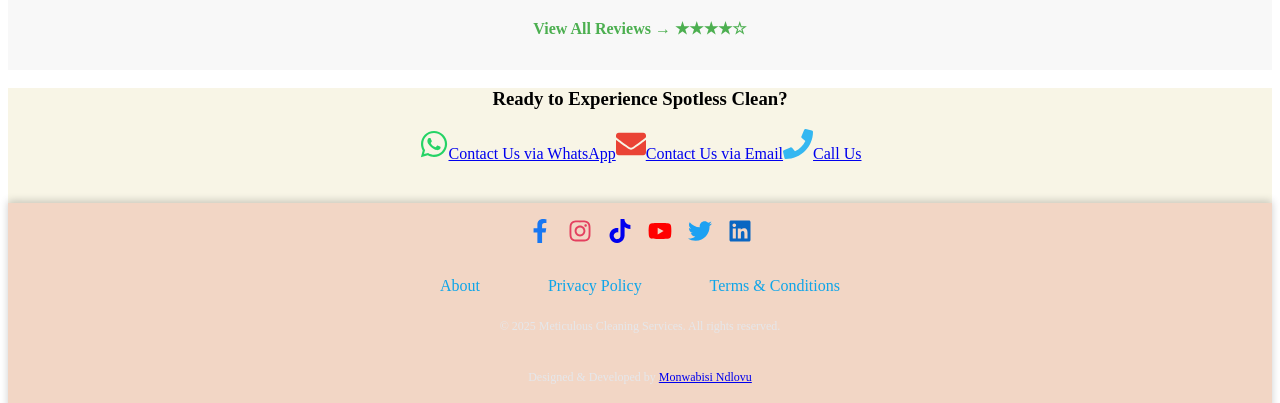
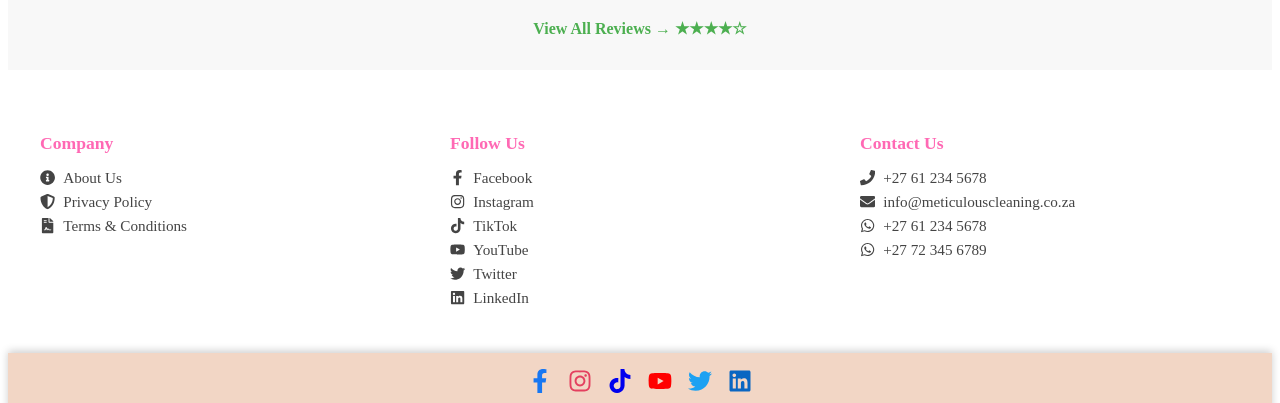
Before and after one commit to Monwabisindlovu/meticulous-cleaning, a React (Vite) app: page / in a window 1280 px wide. Shown: the part 2770-3173 px from the top of the page. Built offline with nearby package versions, Linux system fonts and the light colour scheme.

Commit message:
updating booking form

```diff
--- a/package.json
+++ b/package.json
@@ -15,6 +15,7 @@
     "emailjs-com": "^3.2.0",
     "emoji-mart": "^5.6.0",
     "emoji-picker-react": "^4.12.2",
+    "firebase": "^11.6.0",
     "font-awesome": "^4.7.0",
     "framer-motion": "^12.6.3",
     "lucide-react": "^0.487.0",
--- a/src/components/QuoteModal.jsx
+++ b/src/components/QuoteModal.jsx
@@ -1,5 +1,7 @@
 import React, { useState, useEffect } from "react";
+import { useNavigate } from "react-router-dom"; // ✅ Use this instead of useHistory
 import "./QuoteModal.css";
+
 
 const pricingData = {
   onceOff: {
@@ -39,6 +41,8 @@ const pricingData = {
 };
 
 const QuoteModal = ({ service, onClose }) => {
+  const navigate = useNavigate(); // ✅ Use navigate instead of history
+
   const [frequency, setFrequency] = useState("onceOff");
   const [cleaningType, setCleaningType] = useState("basic");
   const [bedrooms, setBedrooms] = useState("1 Bedroom");
@@ -56,28 +60,17 @@ const QuoteModal = ({ service, onClose }) => {
     setTotal(price);
   }, [frequency, cleaningType, bedrooms]);
 
-  const handleEmail = () => {
-    alert(`Quote sent to ${email}`);
-  };
-
-  const handleWhatsApp = () => {
-    const message = encodeURIComponent(
-      `New quote request:\n\nService: ${service}\nFrequency: ${frequency}\nCleaning Type: ${cleaningType}\nBedrooms: ${bedrooms}\nTotal: R${total}\nCustomer Email: ${email}\nNotes: ${notes}`
-    );
-    const whatsappURL = `https://wa.me/<YOUR_NUMBER>?text=${message}`;
-    window.open(whatsappURL, "_blank");
-  };
-
-  const handleSave = () => {
-    const quoteData = { service, frequency, cleaningType, bedrooms, total, email, notes };
+  const handleContinueToBooking = () => {
+    const quoteData = { service, frequency, cleaningType, bedrooms, total, notes };
     localStorage.setItem("quoteInfo", JSON.stringify(quoteData));
-    alert("Quote saved!");
+    navigate("/booking"); // ✅ Navigates to Booking page
   };
 
   return (
     <div className="quote-modal">
       <div className="quote-content">
         <h2>{service}</h2>
+
         <div className="input-group">
           <label>Frequency</label>
           <select value={frequency} onChange={(e) => setFrequency(e.target.value)}>
@@ -130,9 +123,7 @@ const QuoteModal = ({ service, onClose }) => {
         <h3>Total: R{total}</h3>
 
         <div className="quote-buttons">
-          <button onClick={handleEmail}>📧 Email Me</button>
-          <button onClick={handleWhatsApp}>📱 WhatsApp Provider</button>
-          <button onClick={handleSave}>💾 Save Quote</button>
+          <button onClick={handleContinueToBooking}>📋 Continue to Booking</button>
           <button onClick={onClose}>❌ Close</button>
         </div>
       </div>
--- /dev/null
+++ b/src/firebase.js
@@ -0,0 +1,22 @@
+// firebase.js
+import { initializeApp } from "firebase/app";
+import { getFirestore } from "firebase/firestore"; // for Firestore
+import { getAnalytics } from "firebase/analytics"; // optional
+
+// Your web app's Firebase configuration
+const firebaseConfig = {
+  apiKey: "AIzaSyAej-dT13byvqxnEV0fWltAu3naEfGyn40",
+  authDomain: "meticulous-bookings.firebaseapp.com",
+  projectId: "meticulous-bookings",
+  storageBucket: "meticulous-bookings.appspot.com",
+  messagingSenderId: "633280551405",
+  appId: "1:633280551405:web:dc6116c6cb54f48bf46fe4",
+  measurementId: "G-6XCELDJTQ5"
+};
+
+// Initialize Firebase
+const app = initializeApp(firebaseConfig);
+const db = getFirestore(app); // for Firestore
+const analytics = getAnalytics(app); // optional
+
+export { db };
--- a/src/pages/Home.css
+++ b/src/pages/Home.css
@@ -156,35 +156,125 @@
   padding-top: 0;
 }
 
-/* Media Queries */
+/* ============================== */
+/* Footer Section - Add to Bottom */
+/* ============================== */
+.footer-section-on-home {
+  background-color: transparent;
+  color: #f2f2f2;
+  padding: 40px 20px;
+  font-size: 1rem;
+}
+
+.footer-grid {
+  display: flex;
+  justify-content: space-between;
+  flex-wrap: wrap;
+  gap: 30px;
+  max-width: 1200px;
+  margin: 0 auto;
+}
+
+.footer-column {
+  flex: 1 1 300px;
+  min-width: 200px;
+}
+
+.footer-column h4 {
+  margin-bottom: 15px;
+  font-size: 1.1em;
+  color: #ff69b4;
+}
+
+.footer-column a,
+.footer-column p {
+  display: flex;
+  align-items: center;
+  gap: 8px;
+  margin: 6px 0;
+  color: #444;
+  text-decoration: none;
+  font-size: 0.95em;
+  transition: color 0.2s ease;
+  background: none !important;
+}
+
+.footer-column a:hover,
+.footer-column p:hover {
+  color: #0284c7;
+}
+
+/* Social Icons Row (optional) */
+.social-icons {
+  display: flex;
+  flex-wrap: wrap;
+  gap: 10px;
+  margin-top: 10px;
+}
+
+.social-icons a {
+  font-size: 1.5rem;
+  color: inherit;
+}
+
+.social-icons a:hover {
+  color: #0284c7;
+}
+
+/* =============== */
+/* Responsive View */
+/* =============== */
 @media (max-width: 768px) {
-  .hero {
-    padding: 50px 20px;
-    height: auto;
-    padding-bottom: 20px;
+  .footer-grid {
+    flex-direction: row;
+    justify-content: space-around;
+    align-items: flex-start;
+    text-align: left;
+    gap: 10px;
+    flex-wrap: nowrap;
   }
 
-  .hero-text-box h1 {
-    font-size: 2rem;
+  .footer-column {
+    flex: 1 1 33%;
+    min-width: auto;
   }
 
-  .hero-text-box p {
-    font-size: 1.2rem;
+  .footer-section-on-home {
+    font-size: 0.85rem;
+    padding: 30px 15px;
   }
 
-  .hero-text-box button {
-    font-size: 0.9rem;
-    padding: 8px 16px;
+  .footer-column h4 {
+    font-size: 1em;
+    margin-bottom: 10px;
+  }
+
+  .footer-column a,
+  .footer-column p {
+    font-size: 0.85em;
+    line-height: 1.4;
+  }
+
+  .social-icons {
+    justify-content: flex-start;
   }
 }
 
-@media (max-width: 640px) {
-  .before-after {
-    flex-direction: column;
-    align-items: center;
+@media (max-width: 500px) {
+  .footer-section-on-home {
+    font-size: 0.8rem;
   }
 
-  .before-after img {
-    max-width: 90%;
+  .footer-column h4 {
+    font-size: 0.95em;
+  }
+
+  .footer-grid {
+    flex-wrap: nowrap;
+    gap: 5px;
+  }
+
+  .footer-column {
+    padding: 0 5px;
   }
 }
--- a/src/pages/Home.jsx
+++ b/src/pages/Home.jsx
@@ -1,6 +1,19 @@
 import React from 'react';
 import { Link } from 'react-router-dom';
-import { FaWhatsapp, FaEnvelope, FaPhone } from 'react-icons/fa';
+import {
+  FaWhatsapp,
+  FaEnvelope,
+  FaPhone,
+  FaFacebookF,
+  FaInstagram,
+  FaTwitter,
+  FaLinkedin,
+  FaYoutube,
+  FaInfoCircle,
+  FaShieldAlt,
+  FaFileContract,
+} from 'react-icons/fa';
+import { SiTiktok } from 'react-icons/si';
 
 import heroImage from '../assets/cleaning-hero.jpg';
 import './Home.css';
@@ -52,35 +65,36 @@ const Home = () => {
         <Link to="/testimonials" className="view-all-reviews">View All Reviews → ★★★★☆</Link>
       </section>
 
-      {/* Call to Action */}
-      <section className="cta">
-        <h3>Ready to Experience Spotless Clean?</h3>
-        <div className="contact-links">
-          <a
-            href="https://wa.me/1234567890"
-            target="_blank"
-            rel="noopener noreferrer"
-            className="contact-link"
-          >
-            <FaWhatsapp size={30} color="#25D366" />
-            <span>Contact Us via WhatsApp</span>
-          </a>
-          <a
-            href="mailto:info@example.com"
-            target="_blank"
-            rel="noopener noreferrer"
-            className="contact-link"
-          >
-            <FaEnvelope size={30} color="#EA4335" />
-            <span>Contact Us via Email</span>
-          </a>
-          <a
-            href="tel:+1234567890"
-            className="contact-link"
-          >
-            <FaPhone size={30} color="#34B7F1" />
-            <span>Call Us</span>
-          </a>
+      {/* Footer-style Section */}
+      <section className="footer-section-on-home">
+        <div className="footer-grid">
+          {/* Legal Links */}
+          <div className="footer-column">
+            <h4>Company</h4>
+            <Link to="/about"><FaInfoCircle /> About Us</Link>
+            <Link to="/privacy-policy"><FaShieldAlt /> Privacy Policy</Link>
+            <Link to="/terms"><FaFileContract /> Terms & Conditions</Link>
+          </div>
+
+          {/* Social Media */}
+          <div className="footer-column">
+            <h4>Follow Us</h4>
+            <a href="https://facebook.com" target="_blank" rel="noopener noreferrer"><FaFacebookF /> Facebook</a>
+            <a href="https://instagram.com" target="_blank" rel="noopener noreferrer"><FaInstagram /> Instagram</a>
+            <a href="https://tiktok.com" target="_blank" rel="noopener noreferrer"><SiTiktok /> TikTok</a>
+            <a href="https://youtube.com" target="_blank" rel="noopener noreferrer"><FaYoutube /> YouTube</a>
+            <a href="https://twitter.com" target="_blank" rel="noopener noreferrer"><FaTwitter /> Twitter</a>
+            <a href="https://linkedin.com" target="_blank" rel="noopener noreferrer"><FaLinkedin /> LinkedIn</a>
+          </div>
+
+          {/* Contact Info */}
+          <div className="footer-column">
+            <h4>Contact Us</h4>
+            <p><FaPhone /> +27 61 234 5678</p>
+            <p><FaEnvelope /> info@meticulouscleaning.co.za</p>
+            <p><FaWhatsapp /> +27 61 234 5678</p>
+            <p><FaWhatsapp /> +27 72 345 6789</p>
+          </div>
         </div>
       </section>
     </div>
```
Also changed, not shown: src/components/BookingForm.jsx (+79 -89 lines), 1 other file (tests, documents, lock files or other folders).
